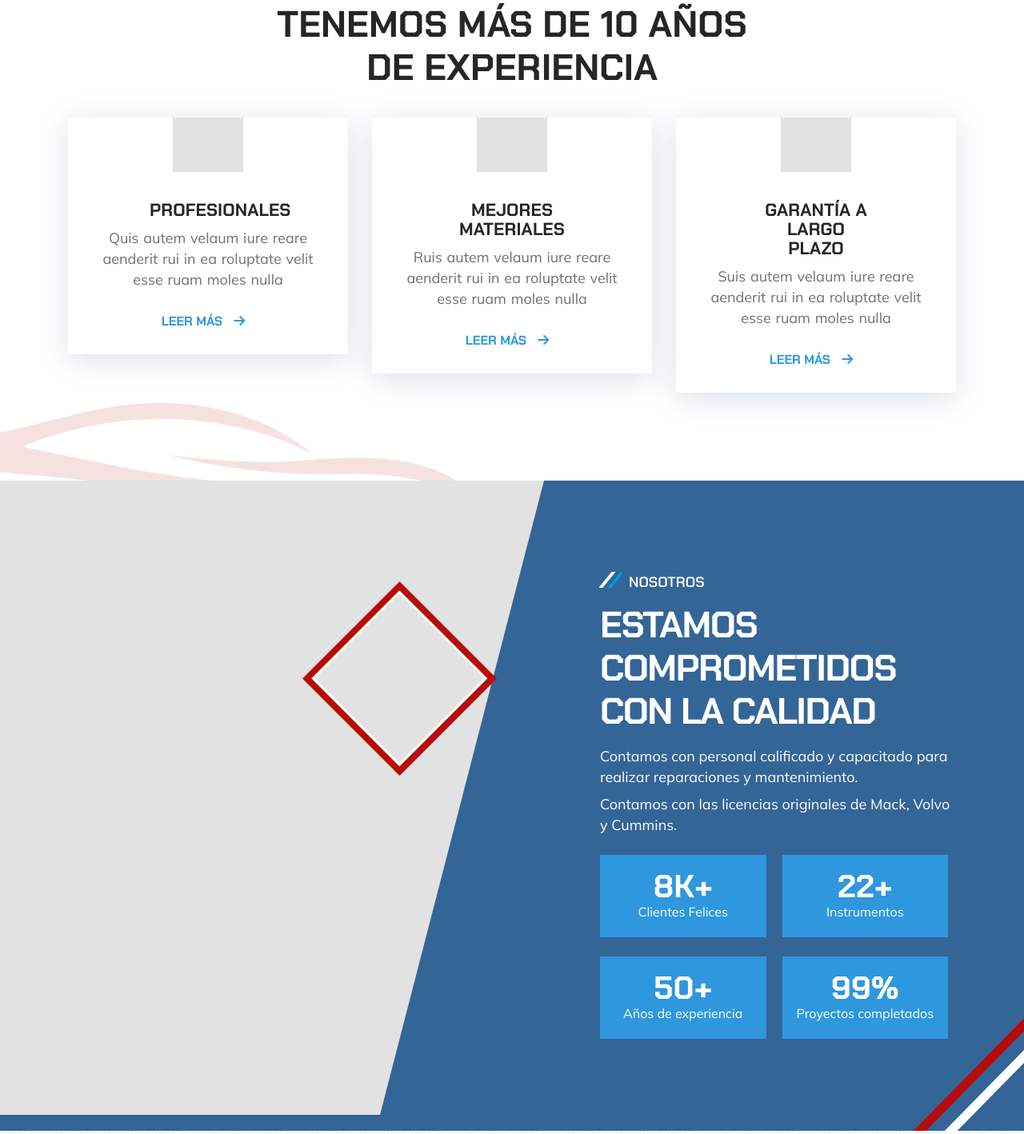
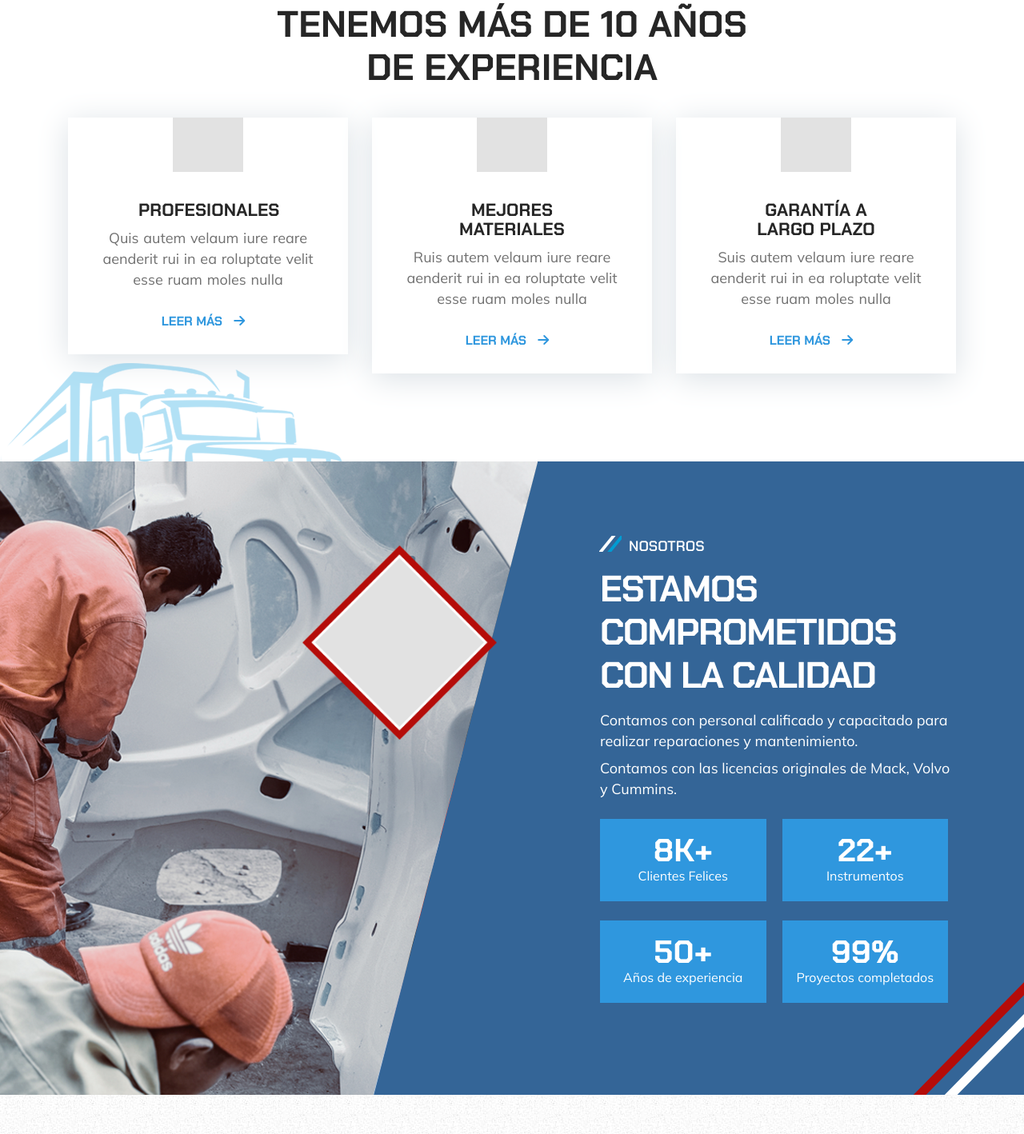
Before and after one commit to mizrmx/tmatab, a plain HTML site: page index.html in a window 1280 px wide. Shown: the part 954-2372 px from the top of the page at 80% size. Drawn offline with nearby package versions, Linux system fonts and the light colour scheme; a script that the page names is missing; files whose address does not match are found by name.

Commit message:
updating style

```diff
--- a/css/mobile.css
+++ b/css/mobile.css
@@ -227,34 +227,49 @@ h1 {
   font-size: 50px;
   line-height: 56px;
 }
-.main-header {
+  .main-header
+  {
     padding: 28px 55px 0 110px;
   }
-.btn-talk a {
+
+  .btn-talk a
+  {
     padding: 17px 15px 17px 19px !important;
   }
-.navbar-nav li {
+
+  .navbar-nav li
+  {
     margin: 0 20px;
   }
-.whychoose-section .whychoseus-left-img {
+
+  .whychoose-section .whychoseus-left-img
+  {
     margin-bottom: 0;
-  bottom: -75px;
-}
-.about-us-section:before {
+    bottom: -49px;
+  }
+
+  .about-us-section:before
+  {
     right: 43%;
     left: -262px;
   }
+
   .about-us-section figure .about-center-img {
+
     margin-left:198px;
     width: 45%;
   }
-.our-work-section .owl-carousel .owl-nav button.owl-next span {
+
+  .our-work-section .owl-carousel .owl-nav button.owl-next span
+  {
     font-size: 84px;
     line-height: 96px;
     right: -30px;
     bottom: 302px;
   }
-.our-work-section .owl-carousel .owl-nav button.owl-prev span {
+
+  .our-work-section .owl-carousel .owl-nav button.owl-prev span
+  {
     font-size: 84px;
     line-height: 96px;
     left: -28px;
--- a/css/style.css
+++ b/css/style.css
@@ -499,7 +499,7 @@ a
   font-weight: 700;
   margin-bottom: 10px;
   letter-spacing: 0px;
-  padding: 36px 102px 0px;
+  padding: 36px 88px 0px;
   text-decoration: none;
   text-transform: uppercase;
   transition: all ease-in-out 1s;
@@ -692,13 +692,13 @@ nav.fill ul li a:after
 .about-us-section
 {
   background: var(--e-global-color-dark-blue2);
-  padding: 126px 0 91px;
+  padding: 105px 0 91px;
   position: relative;
 }
 
 .about-us-section:before
 {
-  background: url(../img/aboutus-background.png);
+  background: url(../img/background/bg-aboutus.png);
   content: "";
   position: absolute;
   top:0px;
--- a/index.html
+++ b/index.html
@@ -202,7 +202,7 @@ crossorigin="anonymous" referrerpolicy="no-referrer">
                 </div>
             </div>
         </div>
-        <figure class="position-absolute whychoseus-left-img left_icon"><img src="img/whychooseus-left-img.png" alt=""></figure>
+        <figure class="position-absolute whychoseus-left-img left_icon"><img src="img/background/bg-trailer-left.png" alt=""></figure>
     </section>
 
     <!-- ABOUT-US_SECTION -->
@@ -397,7 +397,7 @@ crossorigin="anonymous" referrerpolicy="no-referrer">
                     </div>
                 </div>
                 <figure class="our-mission-right left_icon">
-                    <img src="img/our-mission-right-img.png" alt="">
+                    <img src="img/background/bg-trailer-right.png" alt="">
                 </figure>
             </div>
         </div>
```
Also changed, not shown: img/background/bg-aboutus.png (added), img/background/bg-trailer-left.png (added), img/background/bg-trailer-right.png (added), img/basura/about-page-left-img.png (renamed from img/about-page-left-img.png), img/basura/autorix-log.png (renamed from img/autorix-log.png), img/basura/autorix-logo.png (renamed from img/autorix-logo.png), img/basura/teams-bottom-img.png (renamed from img/teams-bottom-img.png), img/basura/whychooseus-left-img.png (renamed from img/whychooseus-left-img.png), 3 other files. Lines whose indentation alone changed are shown as unchanged.
